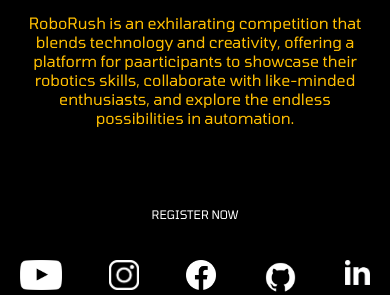
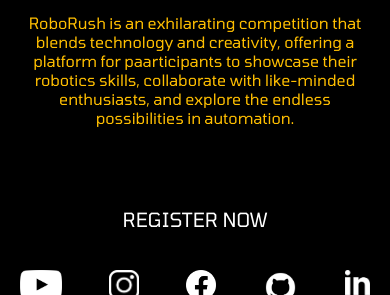
Before and after one commit to TanayBaviskardpsv/Tanaybaviskardpsv.github.io, a website: page competitions.html in a window 390 px wide. Shown: the part 549-844 px from the top of the page. Drawn offline with nearby package versions, Linux system fonts and the light colour scheme.

Commit message:
Update compstyle.css

```diff
--- a/compstyle.css
+++ b/compstyle.css
@@ -258,6 +258,9 @@ footer {
         width: 90%;
         text-align: center; /* Center the text in smaller screens */
     }
+    .register{
+        font-size: 5vw;
+    }
 
     footer {
         margin-top: 10%;
```
